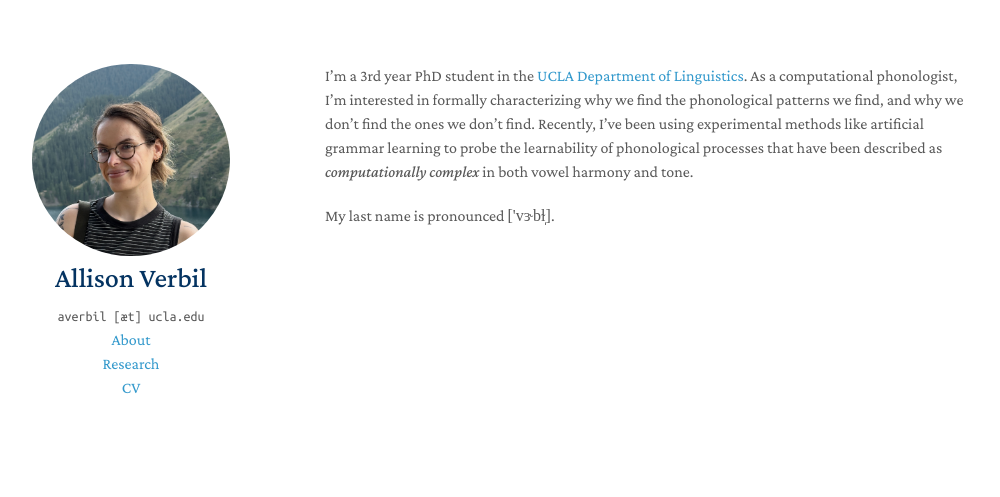
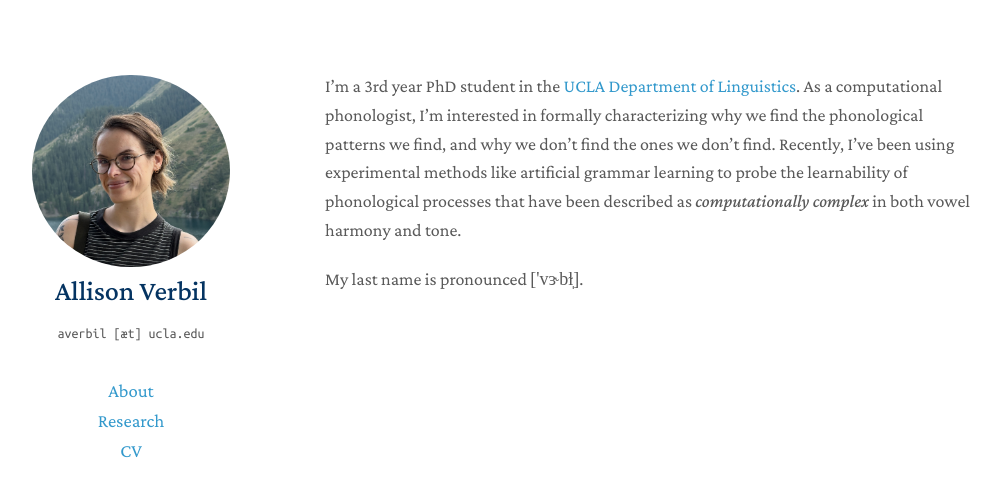
Before and after one commit to averbil/averbil.github.io, a Jekyll site: the page built from index.md, in a window 1280 px wide. Shown: the top 497 px of the page, without its empty margins (145-1145 px from the left). Built offline with Jekyll 4.4.1, drawn with Linux system fonts in a browser that asks for light colours; a style sheet for code colours, icons or effects is not loaded.

Commit message:
update CV, change font

```diff
--- a/_config.yml
+++ b/_config.yml
@@ -5,7 +5,7 @@ email: averbil [æt] ucla.edu
 # Search Engine Optimization (SEO)
 # The following information is used to improve the website traffic from search engines, e.g., Google.
 keywords: allison verbil ucla linguistics
-canonical: https://averbil.github.io/
+canonical: https://allisonverbil.com/
 
 # Links
 # If you don't need one of them, you may delete the corresponding line.
--- a/_layouts/homepage.html
+++ b/_layouts/homepage.html
@@ -1,7 +1,7 @@
 <!DOCTYPE html>
 <html lang="{{ site.lang | default: "en-US" }}">
   <head>
-    <title>{{ site.title }} | {{site.affiliation}}</title>
+    <title>{{ site.title }}</title>
 
     <meta charset="UTF-8">
     <meta http-equiv="X-UA-Compatible" content="IE=edge">
@@ -56,6 +56,8 @@
         {% if site.email %}
         <email>{{ site.email }}</email>
         {% endif %}
+
+        <br>
 
         <br>
 
--- a/_sass/minimal-light.scss
+++ b/_sass/minimal-light.scss
@@ -1,3 +1,8 @@
+body {
+  font-size: 18px;
+  line-height: 1.6;
+}
+
 .pub-row {
   display: flex;
   align-items: center;}
@@ -369,6 +374,7 @@ img {
 }
 
 header {
+  font-size: 14pt;
   width:232px;
   float:left;
   position:fixed;
```
Also changed, not shown: 8 other files.
